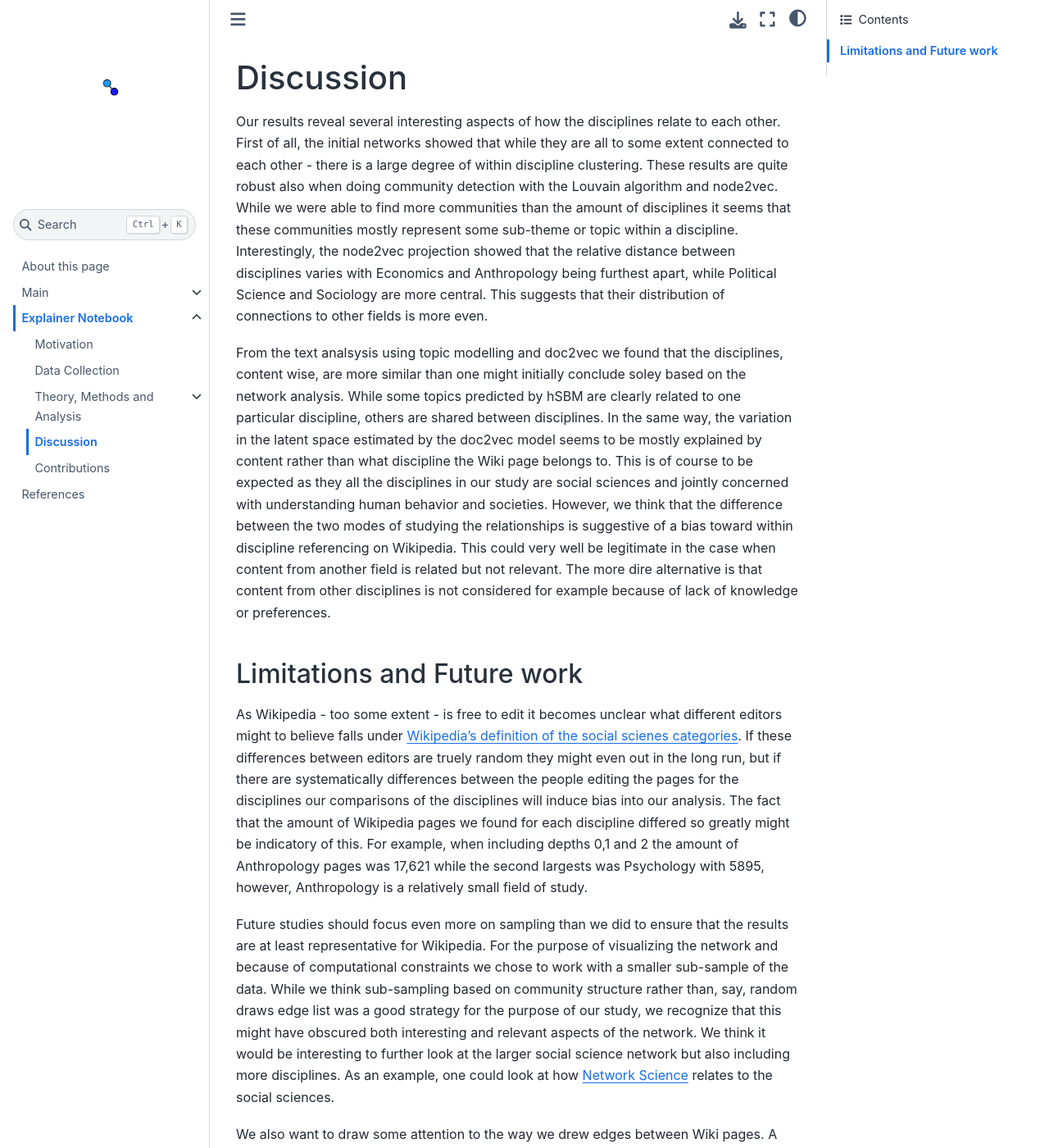
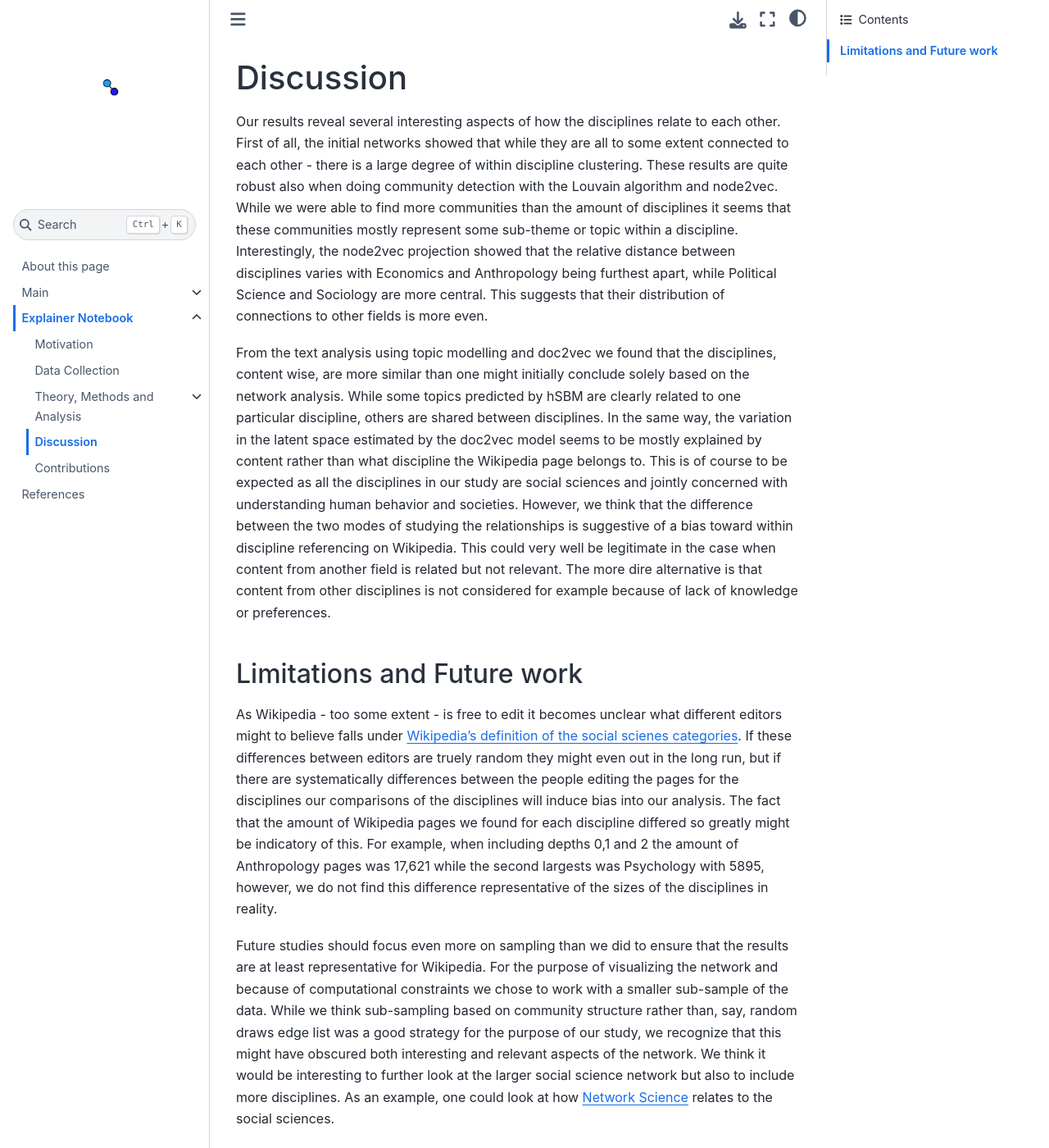
Before and after one commit to MatPiq/DTU-social-graphs-project-book, a Jupyter Book: the page built from explainer_discussion.md, in a window 1280 px wide and 1400 px high. Shown: the whole window at 82% size. Built offline with Jupyter Book 1.0.4 settings and Sphinx 7.4.7 and the Sphinx Book theme 1.1.4, drawn with Linux system fonts in a browser that asks for light colours; pages that are not in the unit, such as notebooks, are missing from menus; comment, search, counter and statistics services are not loaded; some of the changed text lies outside the part shown.

Commit message:
Update explainer_discussion.md

```diff
--- a/explainer_discussion.md
+++ b/explainer_discussion.md
@@ -3,14 +3,14 @@
 
 Our results reveal several interesting aspects of how the disciplines relate to each other. First of all, the initial networks showed that while they are all to some extent connected to each other - there is a large degree of within discipline clustering. These results are quite robust also when doing community detection with the Louvain algorithm and node2vec. While we were able to find more communities than the amount of disciplines it seems that these communities mostly represent some sub-theme or topic within a discipline. Interestingly, the node2vec projection showed that the relative distance between disciplines varies with Economics and Anthropology being furthest apart, while Political Science and Sociology are more central. This suggests that their distribution of connections to other fields is more even.
 
-From the text analsysis using topic modelling and doc2vec we found that the disciplines, content wise, are more similar than one might initially conclude soley based on the network analysis. While some topics predicted by hSBM are clearly related to one particular discipline, others are shared between disciplines. In the same way, the variation in the latent space estimated by the doc2vec model seems to be mostly explained by content rather than what discipline the Wiki page belongs to. This is of course to be expected as they all the disciplines in our study are social sciences and jointly concerned with understanding human behavior and societies. However, we think that the difference between the two modes of studying the relationships is suggestive of a bias toward within discipline referencing on Wikipedia. This could very well be legitimate in the case when content from another field is related but not relevant. The more dire alternative is that content from other disciplines is not considered for example because of lack of knowledge or preferences.
+From the text analysis using topic modelling and doc2vec we found that the disciplines, content wise, are more similar than one might initially conclude solely based on the network analysis. While some topics predicted by hSBM are clearly related to one particular discipline, others are shared between disciplines. In the same way, the variation in the latent space estimated by the doc2vec model seems to be mostly explained by content rather than what discipline the Wikipedia page belongs to. This is of course to be expected as all the disciplines in our study are social sciences and jointly concerned with understanding human behavior and societies. However, we think that the difference between the two modes of studying the relationships is suggestive of a bias toward within discipline referencing on Wikipedia. This could very well be legitimate in the case when content from another field is related but not relevant. The more dire alternative is that content from other disciplines is not considered for example because of lack of knowledge or preferences.
 
 ## Limitations and Future work
 
-As Wikipedia - too some extent - is free to edit it becomes unclear what different editors might to believe falls under [Wikipedia's definition of the social scienes categories](https://en.wikipedia.org/wiki/Wikipedia:Contents/Society_and_social_sciences). If these differences between editors are truely random they might even out in the long run, but if there are systematically differences between the people editing the pages for the disciplines our comparisons of the disciplines will induce bias into our analysis. The fact that the amount of Wikipedia pages we found for each discipline differed so greatly might be indicatory of this. For example, when including depths 0,1 and 2 the amount of Anthropology pages was 17,621 while the second largests was Psychology with 5895, however, Anthropology is a relatively small field of study.
+As Wikipedia - too some extent - is free to edit it becomes unclear what different editors might to believe falls under [Wikipedia's definition of the social scienes categories](https://en.wikipedia.org/wiki/Wikipedia:Contents/Society_and_social_sciences). If these differences between editors are truely random they might even out in the long run, but if there are systematically differences between the people editing the pages for the disciplines our comparisons of the disciplines will induce bias into our analysis. The fact that the amount of Wikipedia pages we found for each discipline differed so greatly might be indicatory of this. For example, when including depths 0,1 and 2 the amount of Anthropology pages was 17,621 while the second largests was Psychology with 5895, however, we do not find this difference representative of the sizes of the disciplines in reality.
 
-Future studies should focus even more on sampling than we did to ensure that the results are at least representative for Wikipedia. For the purpose of visualizing the network and because of computational constraints we chose to work with a smaller sub-sample of the data. While we think sub-sampling based on community structure rather than, say, random draws edge list was a good strategy for the purpose of our study, we recognize that this might have obscured both interesting and relevant aspects of the network. We think it would be interesting to further look at the larger social science network but also including more disciplines. As an example, one could look at how [Network Science](https://en.wikipedia.org/wiki/Network_science) relates to the social sciences.
+Future studies should focus even more on sampling than we did to ensure that the results are at least representative for Wikipedia. For the purpose of visualizing the network and because of computational constraints we chose to work with a smaller sub-sample of the data. While we think sub-sampling based on community structure rather than, say, random draws edge list was a good strategy for the purpose of our study, we recognize that this might have obscured both interesting and relevant aspects of the network. We think it would be interesting to further look at the larger social science network but also to include more disciplines. As an example, one could look at how [Network Science](https://en.wikipedia.org/wiki/Network_science) relates to the social sciences.
 
-We also want to draw some attention to the way we drew edges between Wiki pages. A connection between nodes A and B in our Network is created based on direct references to each other. However, this is by no means the only way one can model the relationship between nodes. An alternative approach that we considered was a model where edges constitute a common reference (hyperlink) between two nodes, e.g. if both page A and B link to C then A and B are connected. In this case the common reference does not necessarily have to be in our initial node list we think that this could have revealed some other patterns.
+We also want to draw some attention to the way we drew edges between Wikipedia pages. A connection between nodes A and B in our Network is created based on direct references to each other. However, this is by no means the only way one can model the relationship between nodes. An alternative approach that we considered was a model where edges constitute a common reference (hyperlink) between two nodes, e.g. if both page A and B link to C then A and B are connected. In this case the common reference does not necessarily have to be in our initial node list we think that this could have revealed some other patterns.
 
 Lastly, more effort could be given to investigate the relative positions of the disciplines in the network and to what extent the relationships are reciprocal for example by more closely looking at the in- and outdegree's from the point of view of one discipline relative to all the other. In this context, it would also make sense to look at the average path length.
```
